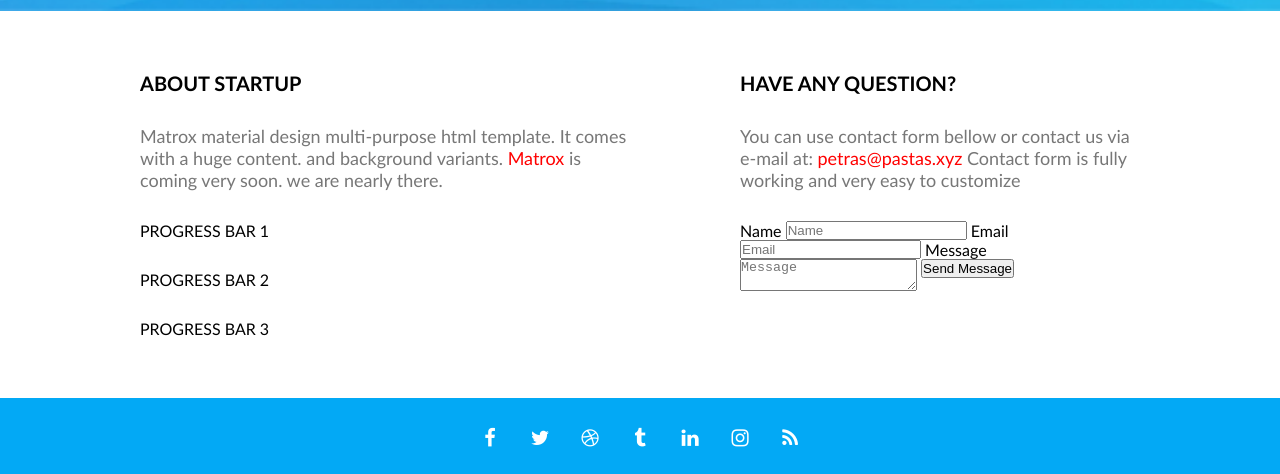
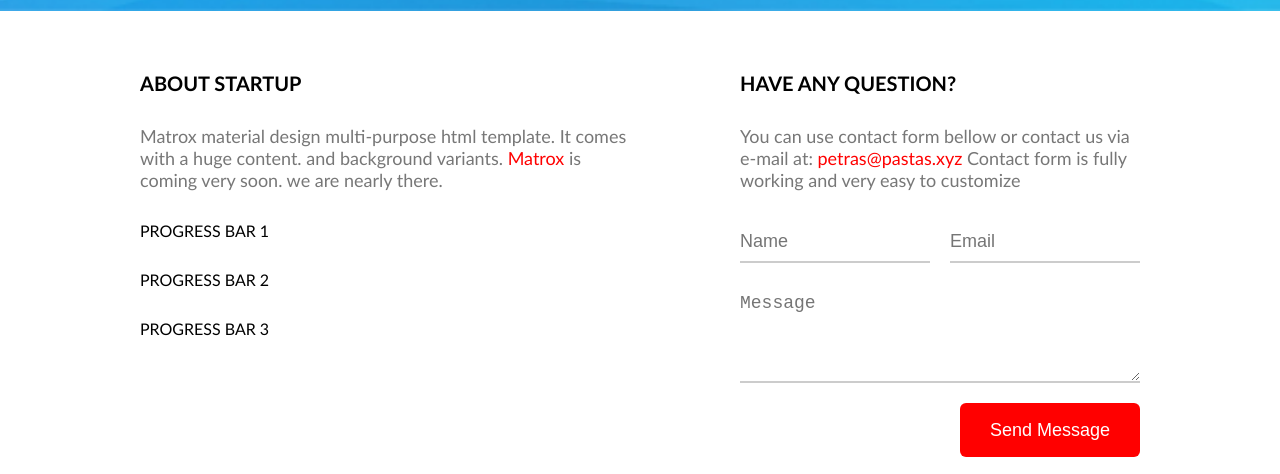
Before and after one commit to Mantaskri/4proj-coming-soon, a website: page index.html in a window 1280 px wide. Shown: the part 789-1263 px from the top of the page. Drawn offline with Linux system fonts and the light colour scheme.

Commit message:
message form

```diff
--- a/css/components/button.css
+++ b/css/components/button.css
@@ -0,0 +1,9 @@
+.btn {
+    padding: 18px 30px;
+    border-radius: 6px;
+    font-size: 18px;
+    line-height: 18px;
+    background-color: red;
+    color: #fff;
+    border: none;
+}
--- a/css/components/form.css
+++ b/css/components/form.css
@@ -0,0 +1,27 @@
+.form {
+    display: flex;
+    flex-wrap: wrap;
+    gap: 20px;
+    justify-content: flex-end;
+}
+
+.form label {
+    display: none;
+}
+
+.form input,
+.form textarea {
+    width: 100%;
+    padding: 10px 0;
+    border: none;
+    border-bottom: 2px solid #ccc;
+    line-height: 20px;
+    font-size: 18px;
+}
+
+.form textarea {
+    min-height: 60px;
+    height: 100px;
+    max-height: 240px;
+    resize: vertical;
+}
--- a/css/pages/home.css
+++ b/css/pages/home.css
@@ -137,6 +137,25 @@ footer > .row {
 
 /* FOOTER - end */
 
+@media (max-width: 700px) {
+    .main-content {
+        flex-direction: column;
+        gap: 60px;
+    }
+    .column {
+        width: 100%;
+    }
+    .right-column {
+        width: 100%;
+    }
+}
+
+@media (min-width: 1100px) {
+    .form > input {
+        width: calc(50% - 10px);
+    }
+}
+
 .info > *::after {
     content: '';
     border: 1px solid #fffa;
@@ -146,8 +165,6 @@ footer > .row {
     top: 50%;
     right: -15px;
     transform: translateY(-50%);
-
-
 }
 .info > *:last-child::after {
     display: none;
--- a/index.html
+++ b/index.html
@@ -67,14 +67,14 @@
                 <h2 class="section-title">Have any question?</h2>
                 <p class="section-description">You can use contact form bellow or contact us via e-mail at:
                     <a href="mailto:petras@pastas.xyz">petras@pastas.xyz</a> Contact form is fully working and very easy to customize</p>
-                <form>
+                <form class="form">
                     <label for="name">Name</label>
                     <input id="name" type="text" placeholder="Name" required>
                     <label for="email">Email</label>
                     <input id="email" type="email" placeholder="Email" required>
                     <label for="message">Message</label>
                     <textarea id="message" placeholder="Message" required></textarea>
-                    <button type="submit">Send Message</button>
+                    <button type="submit" class="btn">Send Message</button>
                 </form>
             </div>
         </section>
```
